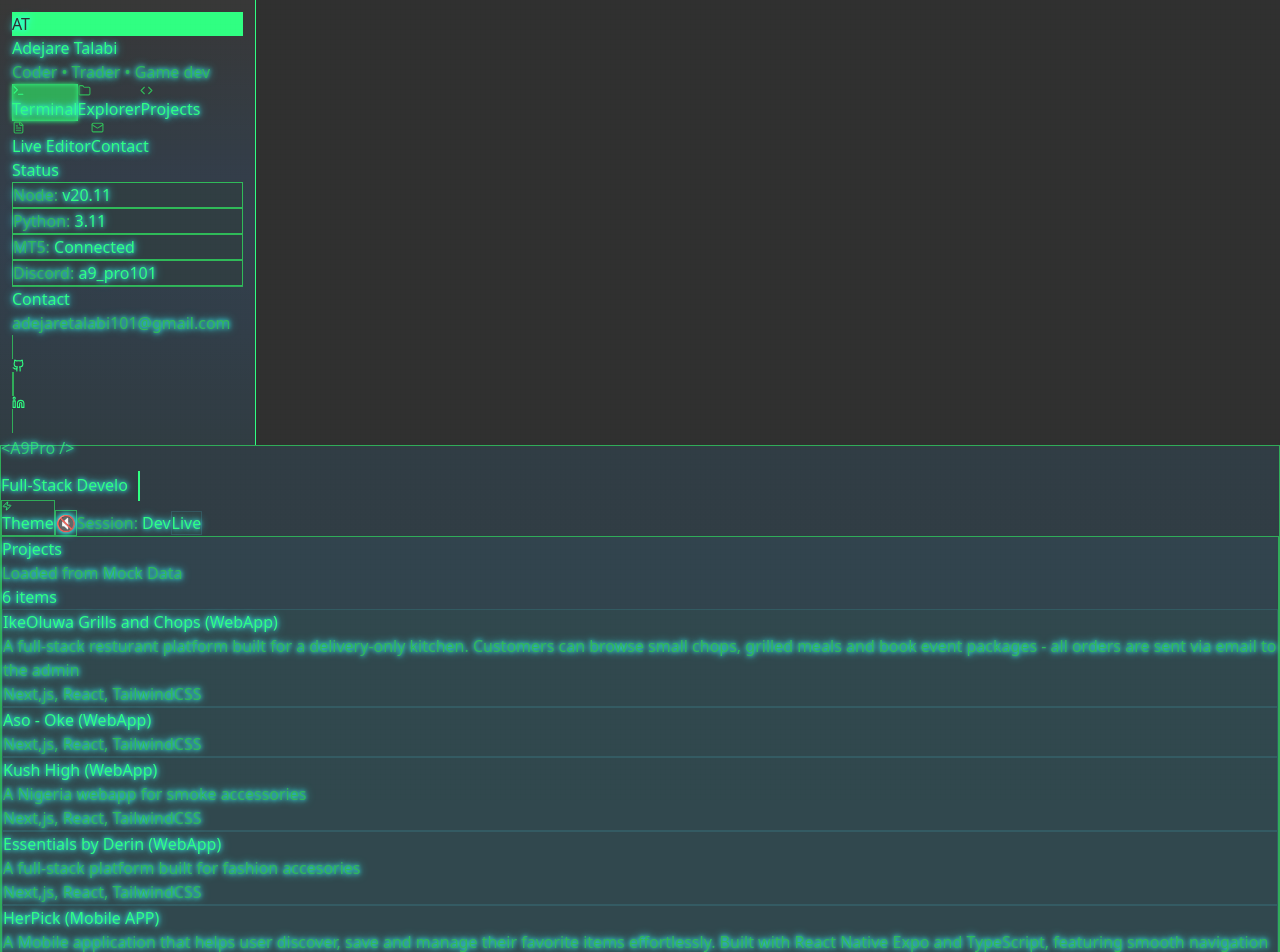
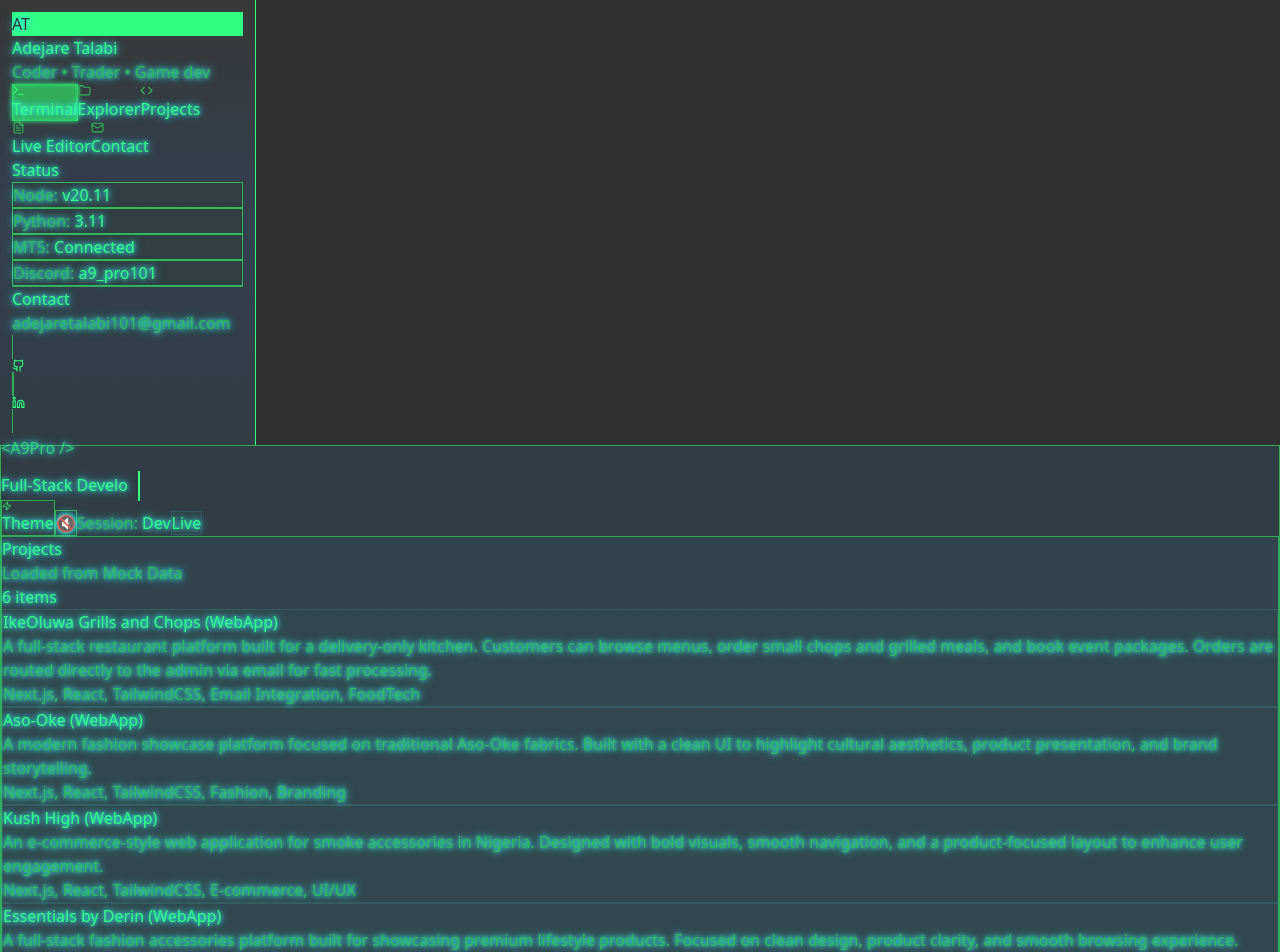
Before and after one commit to A9Pro/A9Pro-portfolio, a React (Vite) app: page / in a window 1280 px wide. Shown: the top 952 px of the page. Built offline with nearby package versions, Linux system fonts and the light colour scheme.

Commit message:
update App.jsx

```diff
--- a/src/App.jsx
+++ b/src/App.jsx
@@ -1,5 +1,6 @@
 import emailjs from "@emailjs/browser";
 import React, { useEffect, useRef, useState } from "react";
+import ProjectsPage from "./components/ProjectsPage";
 import { MotionConfig, motion, AnimatePresence } from "framer-motion";
 import { Terminal, Folder, Code, FileText, Mail, Github, Linkedin, Zap } from "lucide-react";
 
@@ -744,14 +745,63 @@ export function HackerUIProfileInner() {
 
   const { initializeApp, getAuth, signInAnonymously, signInWithCustomToken, onAuthStateChanged, getFirestore, onSnapshot, collection, query, limit, setLogLevel, isMock } = getFirebaseFunctions();
 
-  const initialProjects = [
-    { id: 1, title: "IkeOluwa Grills and Chops (WebApp)", desc: "A full-stack resturant platform built for a delivery-only kitchen. Customers can browse small chops, grilled meals and book event packages - all orders are sent via email to the admin", tags: ["Next,js", "React", "TailwindCSS"], url: "https://ikeoluwa-grillz-az.vercel.app/", preview: "/projects/ikeoluwa-grills" },
-    { id: 2, title: "Aso - Oke  (WebApp)", desc: "", tags: ["Next,js", "React", "TailwindCSS"], url: "https://aso-oke.vercel.app/", preview: "/projects/aso-oke" },
-    { id: 3, title: "Kush High (WebApp)", desc: "A Nigeria webapp for smoke accessories", tags: ["Next,js", "React", "TailwindCSS"], url: "https://kush-high.vercel.app/", preview: "/projects/kush-high" },
-    { id: 4, title: "Essentials by Derin (WebApp)", desc: "A full-stack platform built for fashion accesories", tags: ["Next,js", "React", "TailwindCSS"], url: "https://esderin.vercel.app/", preview: "/projects/esderin" },
-    { id: 5, title: "HerPick (Mobile APP)", desc: "A Mobile application that helps user discover, save and manage their favorite items effortlessly. Built with React Native Expo and TypeScript, featuring smooth navigation and elegant UI design.", tags: ["React Native(Expo)", "TypeScript", "React Navighation", "Context API", "Android"], url: "https://github.com/A9Pro/HerPick", preview:"/projects/herpick" },
-    { id: 6, title: "Sniper Bot (MT5)", desc: "High-frequency sniper logic integrated with MT5. Python backend.", tags: ["Trading", "Python", "MT5"], url: "#" },
-  ];
+const initialProjects = [
+  {
+    id: 1,
+    title: "IkeOluwa Grills and Chops (WebApp)",
+    desc: "A full-stack restaurant platform built for a delivery-only kitchen. Customers can browse menus, order small chops and grilled meals, and book event packages. Orders are routed directly to the admin via email for fast processing.",
+    tags: ["Next.js", "React", "TailwindCSS", "Email Integration", "FoodTech"],
+    url: "https://ikeoluwa-grillz-az.vercel.app/",
+    preview: "/projects/ikeoluwa-grills",
+  },
+  {
+    id: 2,
+    title: "Aso-Oke (WebApp)",
+    desc: "A modern fashion showcase platform focused on traditional Aso-Oke fabrics. Built with a clean UI to highlight cultural aesthetics, product presentation, and brand storytelling.",
+    tags: ["Next.js", "React", "TailwindCSS", "Fashion", "Branding"],
+    url: "https://aso-oke.vercel.app/",
+    preview: "/projects/aso-oke",
+  },
+  {
+    id: 3,
+    title: "Kush High (WebApp)",
+    desc: "An e-commerce-style web application for smoke accessories in Nigeria. Designed with bold visuals, smooth navigation, and a product-focused layout to enhance user engagement.",
+    tags: ["Next.js", "React", "TailwindCSS", "E-commerce", "UI/UX"],
+    url: "https://kush-high.vercel.app/",
+    preview: "/projects/kush-high",
+  },
+  {
+    id: 4,
+    title: "Essentials by Derin (WebApp)",
+    desc: "A full-stack fashion accessories platform built for showcasing premium lifestyle products. Focused on clean design, product clarity, and smooth browsing experience.",
+    tags: ["Next.js", "React", "TailwindCSS", "FashionTech", "Web Design"],
+    url: "https://esderin.vercel.app/",
+    preview: "/projects/esderin",
+  },
+  {
+    id: 5,
+    title: "HerPick (Mobile App)",
+    desc: "A mobile application that helps users discover, save, and manage favorite items effortlessly. Built with React Native (Expo) and TypeScript, featuring smooth navigation and elegant mobile-first UI.",
+    tags: [
+      "React Native",
+      "Expo",
+      "TypeScript",
+      "Mobile App",
+      "Android",
+    ],
+    url: "https://github.com/A9Pro/HerPick",
+    preview: "/projects/herpick",
+  },
+  {
+    id: 6,
+    title: "Sniper Bot (MT5)",
+    desc: "A high-frequency trading sniper bot built with Python and integrated into MetaTrader 5. Designed for precision entries, aggressive risk management, and automated execution on XAU/USD and BTC.",
+    tags: ["Python", "MT5", "Trading Bot", "Automation", "FinTech"],
+    url: "#",
+    preview: "/projects/sniper-bot",
+  },
+];
+
   const [projects, setProjects] = useState(initialProjects);
 
   const touchStartX = useRef(0);
--- /dev/null
+++ b/src/components/ProjectCard.jsx
@@ -0,0 +1,34 @@
+import { motion } from "framer-motion";
+
+export default function ProjectCard({ project, index }) {
+  return (
+    <motion.a
+      href={project.url}
+      target="_blank"
+      rel="noopener noreferrer"
+      className="project-card"
+      initial={{ opacity: 0, y: 30 }}
+      animate={{ opacity: 1, y: 0 }}
+      transition={{ delay: index * 0.12 }}
+    >
+      <div className="project-image">
+        <img
+          src={project.image}
+          alt={project.title}
+          loading="lazy"
+        />
+      </div>
+
+      <div className="project-body">
+        <h3>{project.title}</h3>
+        <p>{project.desc}</p>
+
+        <div className="project-tags">
+          {project.tags.map((tag, i) => (
+            <span key={i}>{tag}</span>
+          ))}
+        </div>
+      </div>
+    </motion.a>
+  );
+}
--- /dev/null
+++ b/src/components/ProjectsPage.jsx
@@ -0,0 +1,22 @@
+import ProjectCard from "./ProjectCard";
+
+export default function ProjectsPage({ projects }) {
+  return (
+    <section className="projects-page">
+      <header className="projects-header">
+        <h2>&lt;&gt; Projects</h2>
+        <p>Selected works — web, mobile & automation</p>
+      </header>
+
+      <div className="projects-grid">
+        {projects.map((project, index) => (
+          <ProjectCard
+            key={project.id}
+            project={project}
+            index={index}
+          />
+        ))}
+      </div>
+    </section>
+  );
+}
```
